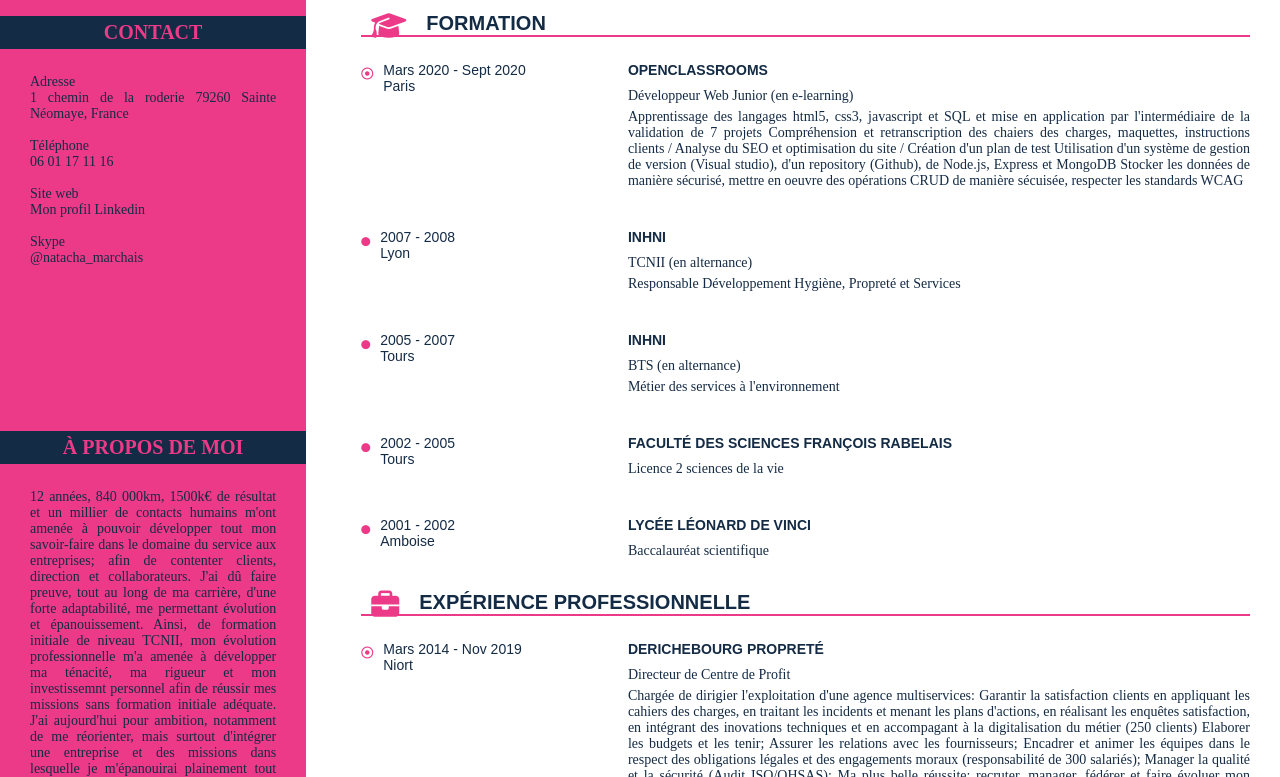
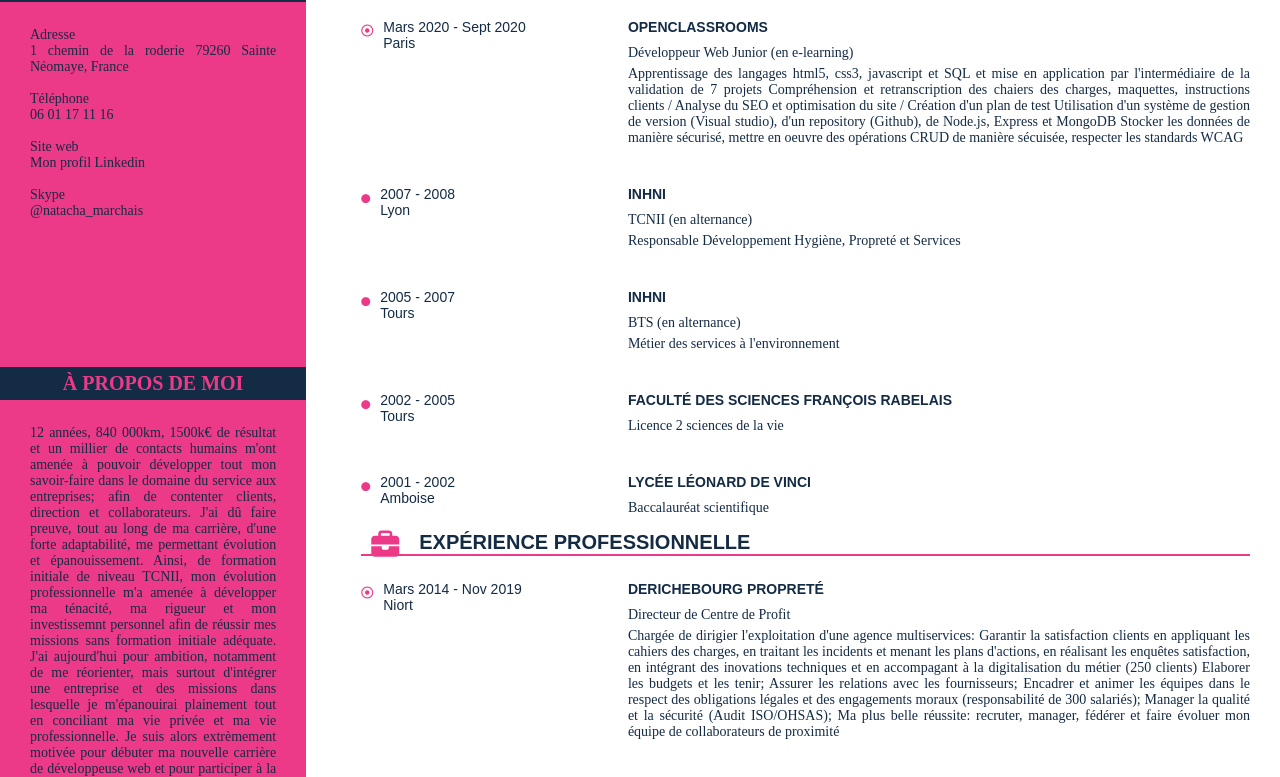
Before and after one commit to gachetmarchais/cv-natacha-gachet, a plain HTML site: page index.html in a window 1280 px wide. Shown: the part 194-971 px from the top of the page. Drawn offline with Linux system fonts and the light colour scheme; a web font is replaced by a local one.

Commit message:
modification des marges

```diff
--- a/style-cv.css
+++ b/style-cv.css
@@ -16,11 +16,13 @@ body {
 body > * {
     font-family: fonts/robotoregular;
     text-align: justify;
-
 }
 #main {
     display: flex;
     flex-direction: column-reverse;
+}
+*{
+    margin: 0;
 }
 
         /* Colors */
@@ -92,6 +94,7 @@ h2 {
 h3 {
     padding-top: 5px;
     padding-bottom: 5px;
+
 }
 aside, h4 {
     margin-top: 0px;
@@ -109,6 +112,9 @@ p {
 }
 .p-contact, .p-a_propos, #icon {
     padding-top: 20px;
+}
+.a_propos, .contact{
+    padding-bottom: 20px;
 }
 
         /*Head*/
```
